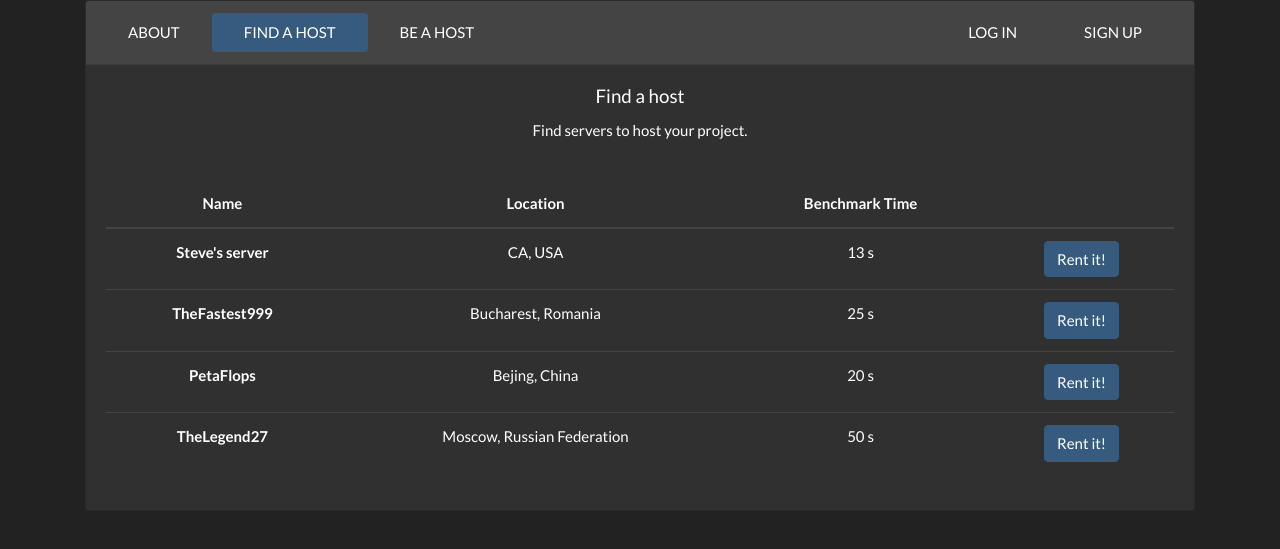
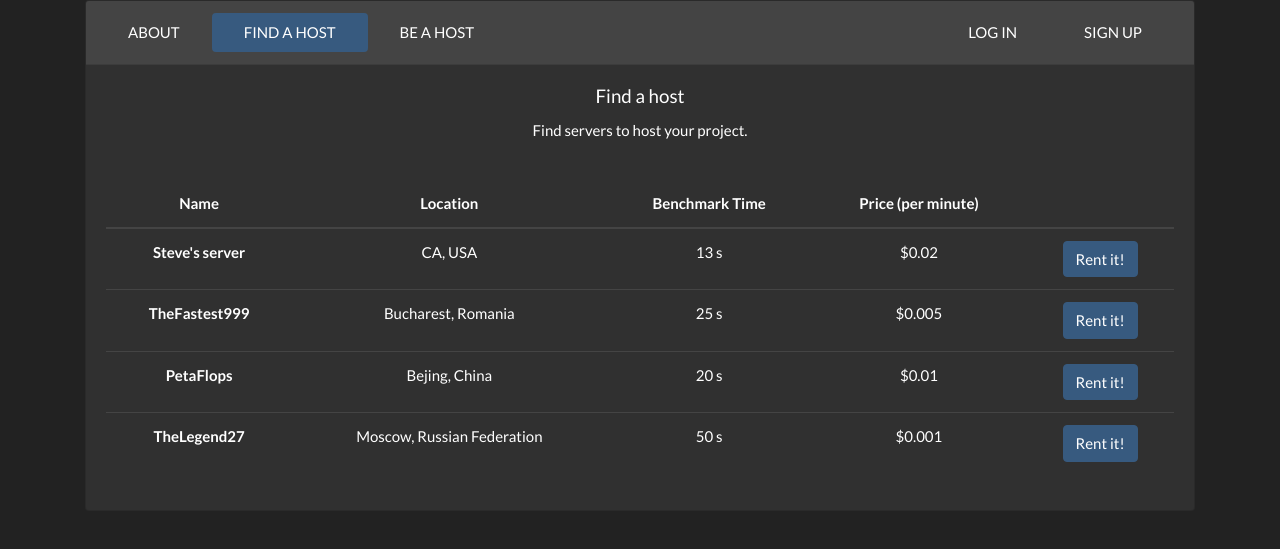
Before and after one commit to kyranpottle/TheHive, a Flask app: page /rent in a window 1280 px wide. Shown: the top 549 px of the page. Run offline with Flask 2, Linux system fonts and the light colour scheme; some libraries are stand-ins or nearby versions.

Commit message:
Add server pricing to the page

```diff
--- a/webapp/app/templates/rent.html
+++ b/webapp/app/templates/rent.html
@@ -10,6 +10,7 @@
                 <th scope="col">Name</th>
                 <th scope="col">Location</th>
                 <th scope="col">Benchmark Time</th>
+                <th scope="col">Price (per minute)</th>
                 <th scope="col"></th>
             </tr>
         </thead>
@@ -18,6 +19,7 @@
                 <th scope="row">Steve's server</th>
                 <td>CA, USA</td>
                 <td>13 s</td>
+                <td>$0.02</td>
                 <td>
                     <button class="btn btn-primary">Rent it!</button>
                 </td>
@@ -26,6 +28,7 @@
                 <th scope="row">TheFastest999</th>
                 <td>Bucharest, Romania</td>
                 <td>25 s</td>
+                <td>$0.005</td>
                 <td>
                     <button class="btn btn-primary">Rent it!</button>
                 </td>
@@ -34,6 +37,7 @@
                 <th scope="row">PetaFlops</th>
                 <td>Bejing, China</td>
                 <td>20 s</td>
+                <td>$0.01</td>
                 <td>
                     <button class="btn btn-primary">Rent it!</button>
                 </td>
@@ -42,6 +46,7 @@
                 <th scope="row">TheLegend27</th>
                 <td>Moscow, Russian Federation</td>
                 <td>50 s</td>
+                <td>$0.001</td>
                 <td>
                     <button class="btn btn-primary">Rent it!</button>
                 </td>
```
